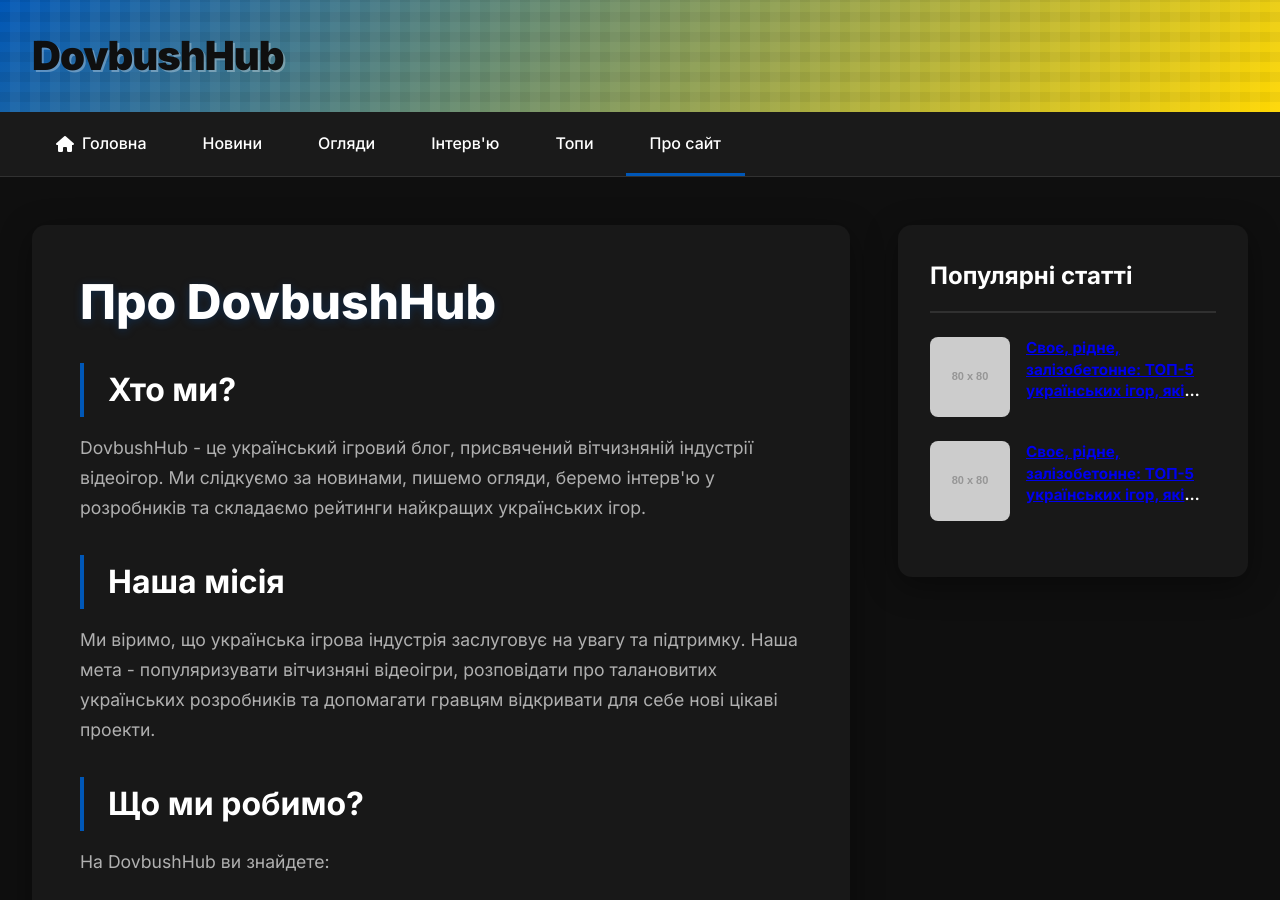
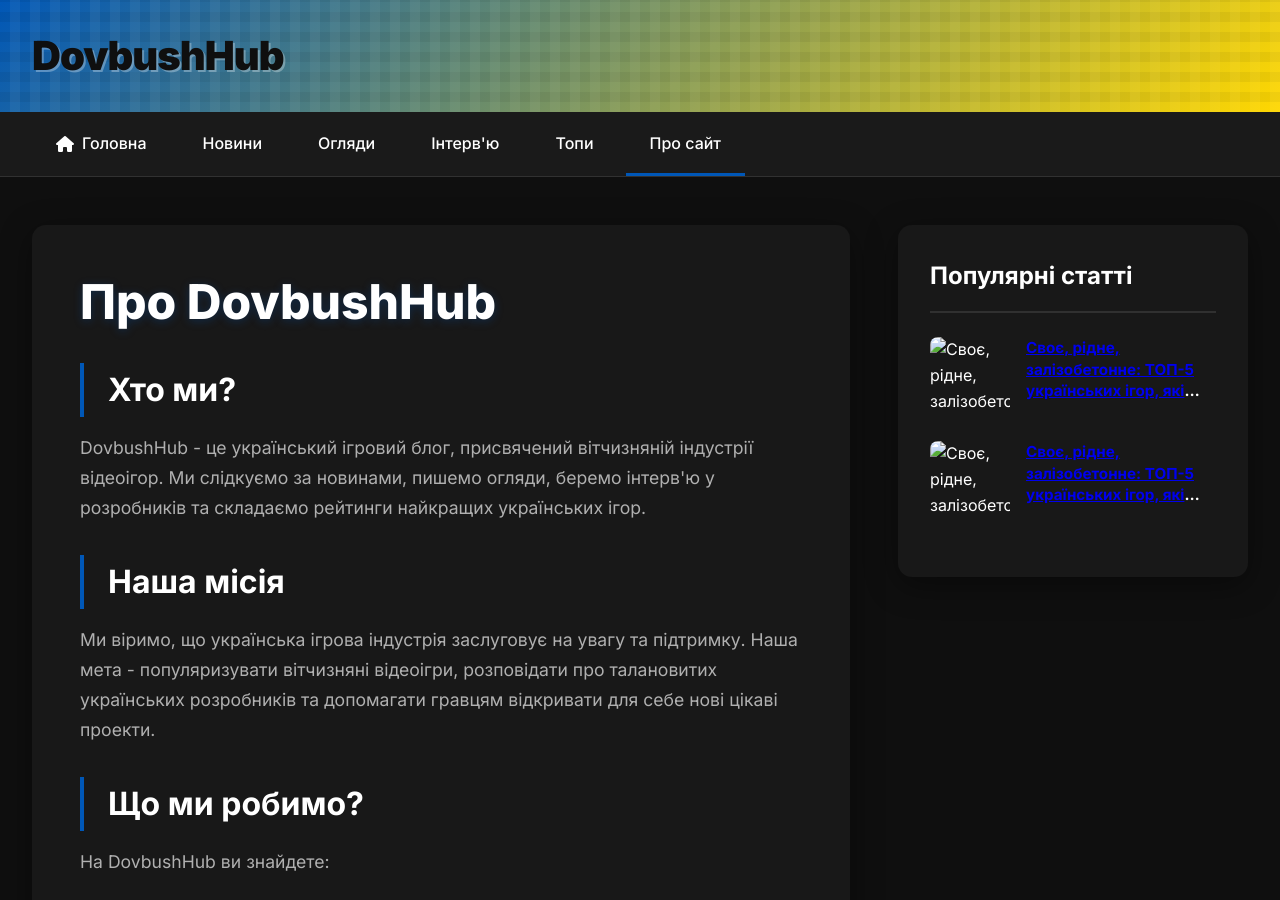
Before and after one commit to dovbush-media/dovbush-media.github.io, a Jekyll site: the page built from about.html, in a window 1280 px wide and 900 px high. Built offline with Jekyll 4.4.1, drawn with Linux system fonts in a browser that asks for light colours.

Commit message:
Update about.html

```diff
--- a/about.html
+++ b/about.html
@@ -71,7 +71,7 @@ description: Про DovbushHub - український ігровий блог
 
       {% for post in site.posts limit: 5 %}
       <article class="sidebar-post">
-        <img src="{{ post.cover | default: 'https://via.placeholder.com/80x80/0f0f0f/ffffff?text=Post' }}" alt="{{ post.title }}">
+        <img src="{{ post.cover }}" alt="{{ post.title }}">
         <div>
           <h4><a href="{{ post.url }}">{{ post.title }}</a></h4>
         </div>
```
